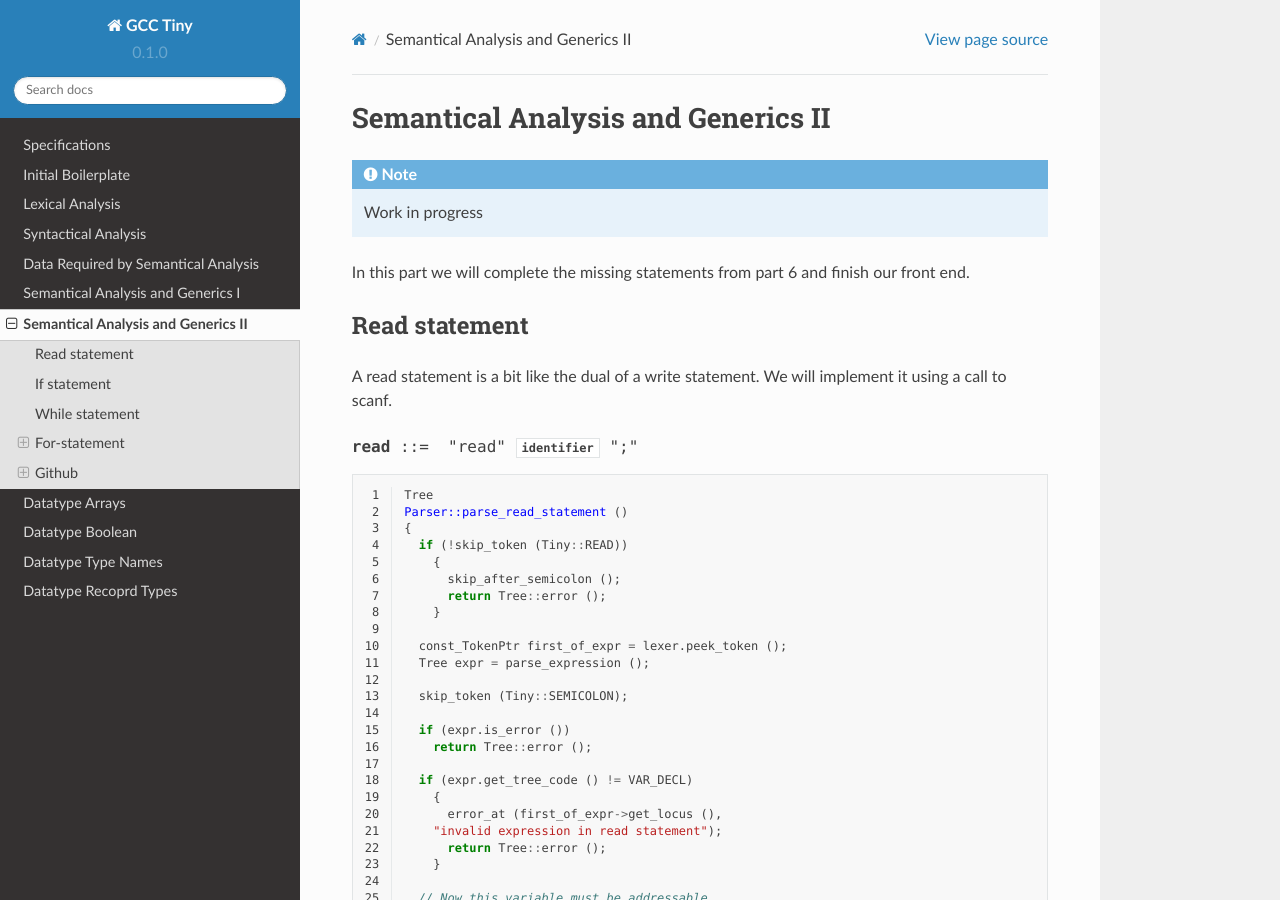
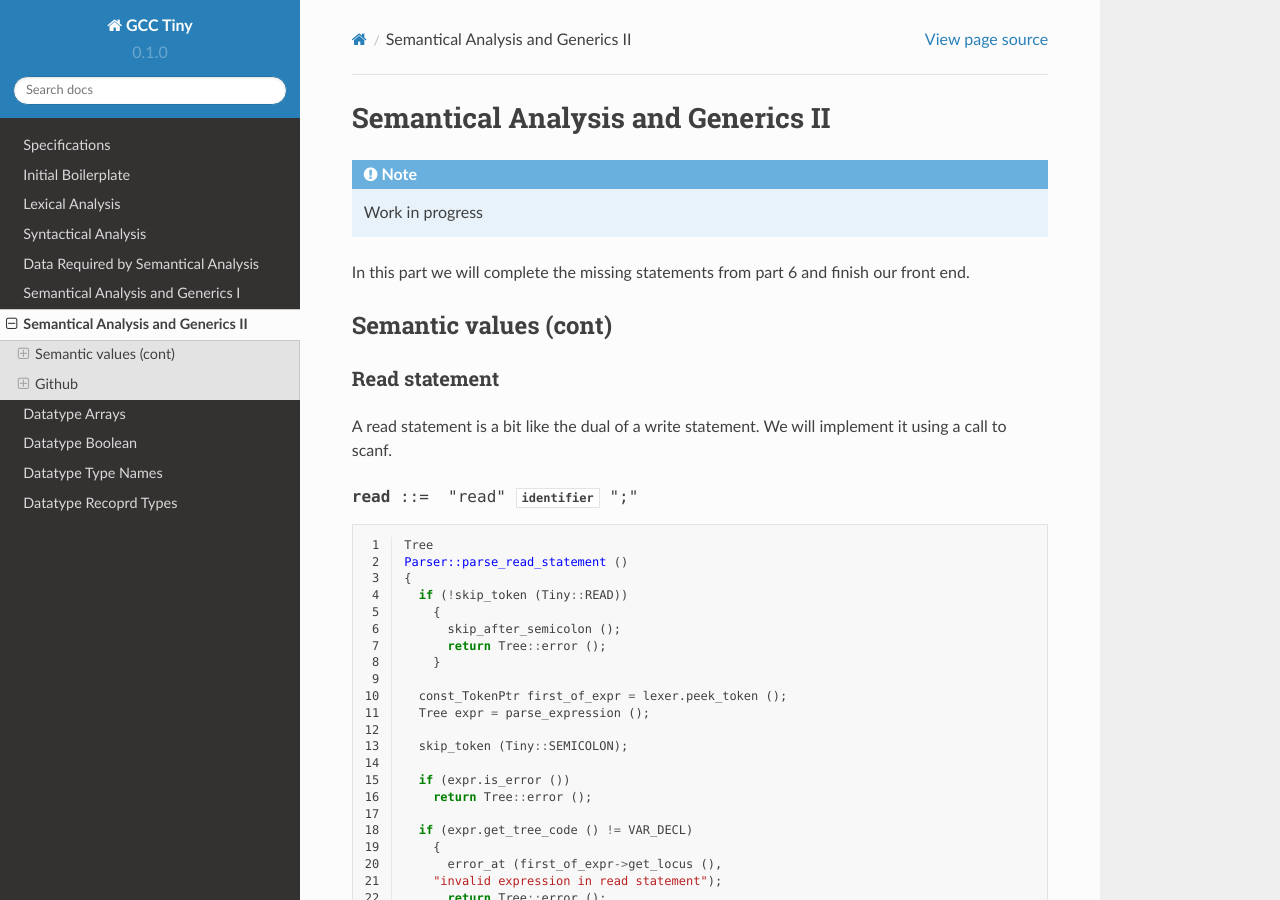
Before and after one commit to GCC-Tiny/gcc-tiny-docs-rtd, a Sphinx documentation site: the page built from docs/source/part07.rst, in a window 1280 px wide and 900 px high. Built offline with Sphinx 7.4.7 and the Read the Docs theme 2.0.0, drawn with Linux system fonts in a browser that asks for light colours; some of the changed lines change nothing that is shown.

Commit message:
part07: proper name productionlist group

```diff
--- a/docs/source/part07.rst
+++ b/docs/source/part07.rst
@@ -8,8 +8,11 @@
 
 In this part we will complete the missing statements from part 6 and finish our front end.
 
+Semantic values (cont)
+===============
+
 Read statement
-==============
+--------------
 
 A read statement is a bit like the dual of a write statement. We will implement it using a call to scanf.
 
@@ -85,9 +88,9 @@
 We then prepare the call to scanf, first we set the appropiate format string depending on the type of the variable (lines 28 to 43). Then we build the arguments to scanf. The first one is the format string as a string literal (line 46) and the second one (line 47) is an ADDR_EXPR. This tree means getting the address of its operand. The type of this expression should be a pointer type to our variable. Similar to what we did with puts and printf in the write statement, we get the address of scanf (line 51). Finally everything is set to make the call to scanf (line 55).
 
 If statement
-============
+------------
 
-.. productionlist:: Tiny
+.. productionlist:: Tiny7
     if: "if" `expression` "then" `statement`* "end" ";"
       : "if" `expression` "then" `statement`* "else" `statement`* "end" ";"
 
@@ -262,7 +265,7 @@
 Finally we define the label for the end if (lines 52 and 53), append it to the statement list (line 54) before we just return it (line 56).
 
 While statement
-===============
+---------------
 
 We will use the same strategy for the while statement: first parse its syntactic elements and then build a statement list to implement it.
 
@@ -355,7 +358,7 @@
 We start by creating a label for the condition check (line 10) and defining its location that we will append to the statement list (lines 12 to 15). Then we define two other labels one for the body of the loop and one to end the loop (lines 17 to 20). Now we add a COND_EXPR tree that evaluates the condition expression. It will branch to the body of the loop when the condition is true, to the end of the while otherwise (lines 22 to 28). Then we define the location of the label for the body of the loop (lines 30 to 33) and append the while body (line 35). Then we have to branch back (this is why it is a loop) to the condition check (lines 37 to 39). Then we just define the location of the label for the end of the while (lines 41 to 44). Our while statement is done, so let's return it (line 46).
 
 For-statement
-=============
+-------------
 
 .. productionlist:: Tiny7
     for: "for"  `identifier` ":="  `expression` "to" `expression` "do" `statement`* "end" ";"
```
